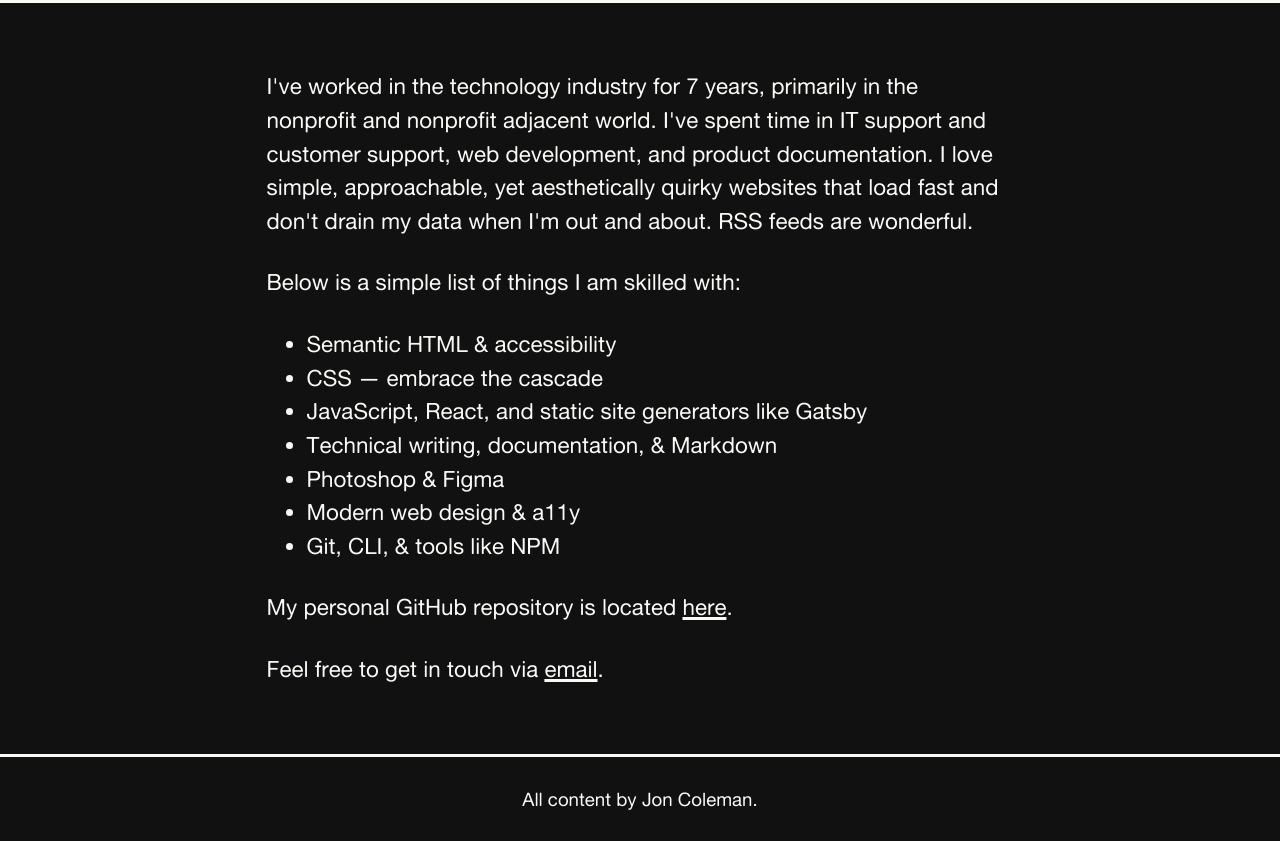
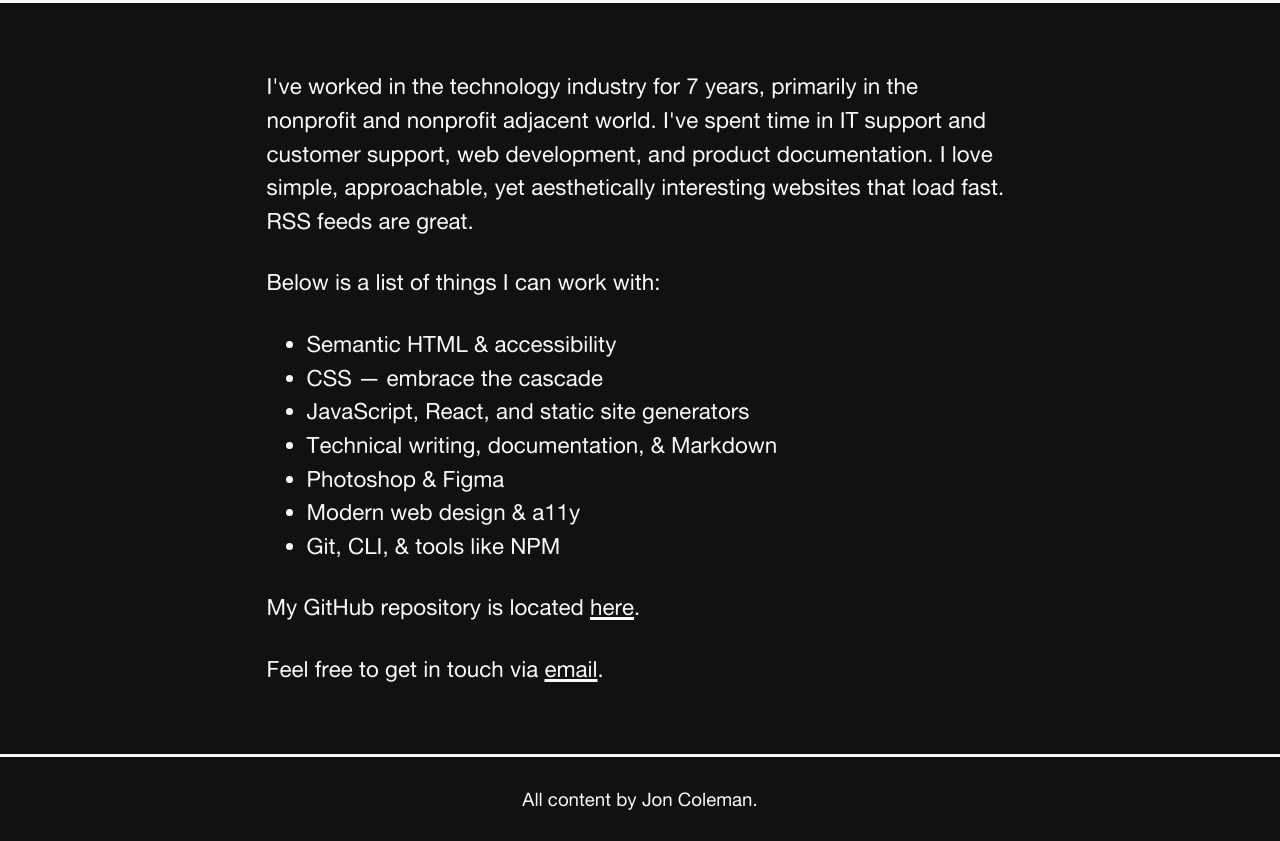
Before and after one commit to z336/jon-coleman, a Gatsby site: page /about in a window 1280 px wide. Shown: the part 197-1038 px from the top of the page. Built offline with nearby package versions, Linux system fonts and the light colour scheme; Gatsby itself is replaced by a stand-in of ours.

Commit message:
small updates to content

```diff
--- a/src/pages/about.js
+++ b/src/pages/about.js
@@ -17,21 +17,20 @@ export default function About() {
               nonprofit and nonprofit adjacent world. I've spent time in IT
               support and customer support, web development, and product
               documentation. I love simple, approachable, yet aesthetically
-              quirky websites that load fast and don't drain my data when I'm
-              out and about. RSS feeds are wonderful.
+              interesting websites that load fast. RSS feeds are great.
             </p>
-            <p>Below is a simple list of things I am skilled with:</p>
+            <p>Below is a list of things I can work with:</p>
             <ul>
               <li>Semantic HTML & accessibility</li>
               <li>CSS &mdash; embrace the cascade</li>
-              <li>JavaScript, React, and static site generators like Gatsby</li>
+              <li>JavaScript, React, and static site generators</li>
               <li>Technical writing, documentation, & Markdown</li>
               <li>Photoshop & Figma</li>
               <li>Modern web design & a11y</li>
               <li>Git, CLI, & tools like NPM</li>
             </ul>
             <p>
-              My personal GitHub repository is located{' '}
+              My GitHub repository is located{' '}
               <a
                 href="https://github.com/z336"
                 traget="_blank"
--- a/src/pages/index.js
+++ b/src/pages/index.js
@@ -10,10 +10,10 @@ export default function Index() {
         <div className="content | flow | padding-top | padding-left | padding-right">
           <h1>Hello, I'm Jon</h1>
           <p>
-            I am a technical writer and web designer here at the internet. I'm
+            I am a technical writer and web developer here at the internet. I'm
             interested in documentation and writing for the web, front-end web
-            development, web design, and accessibility. I also like to collect
-            punk records and get outside, preferably on a bike or a trail.{' '}
+            development, design, and accessibility. I also like to collect punk
+            records and get outside, preferably on a bike or a trail.{' '}
           </p>
           <p>
             If you're interested, you can read more{' '}
```
